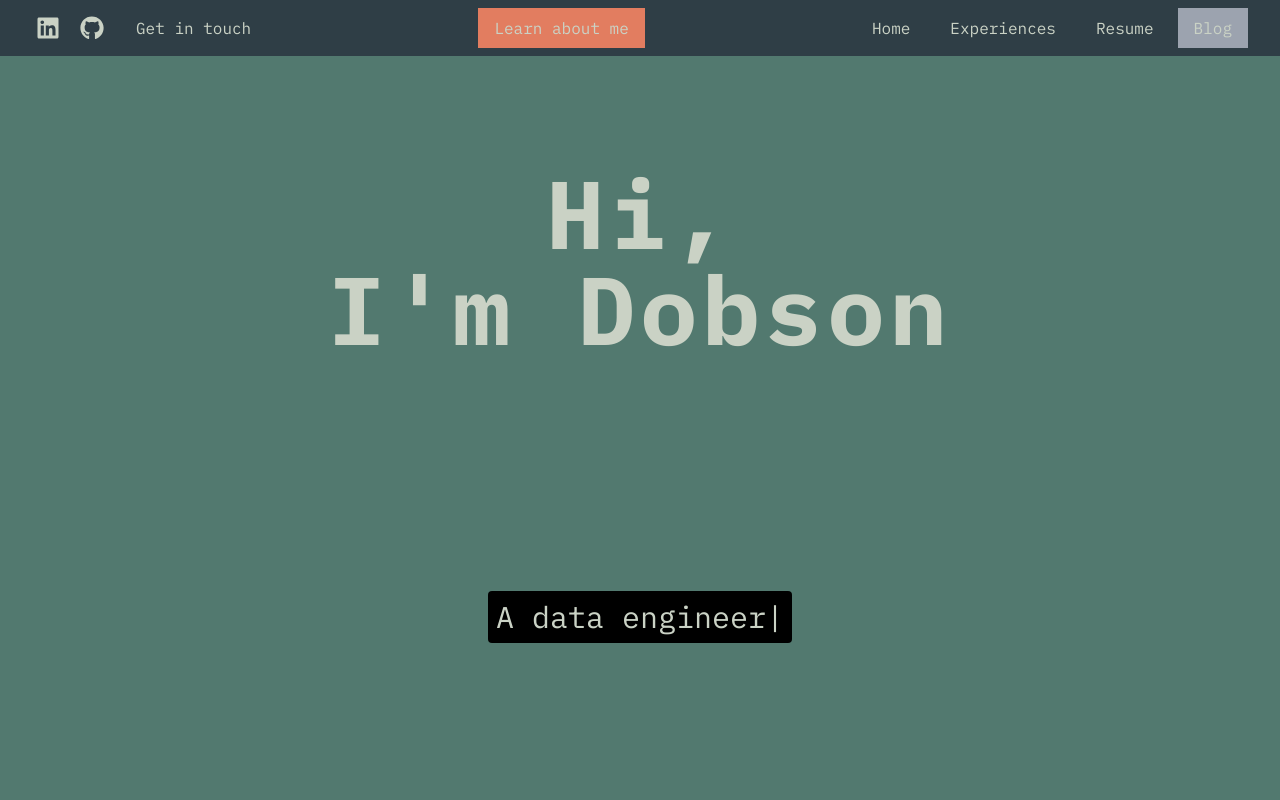
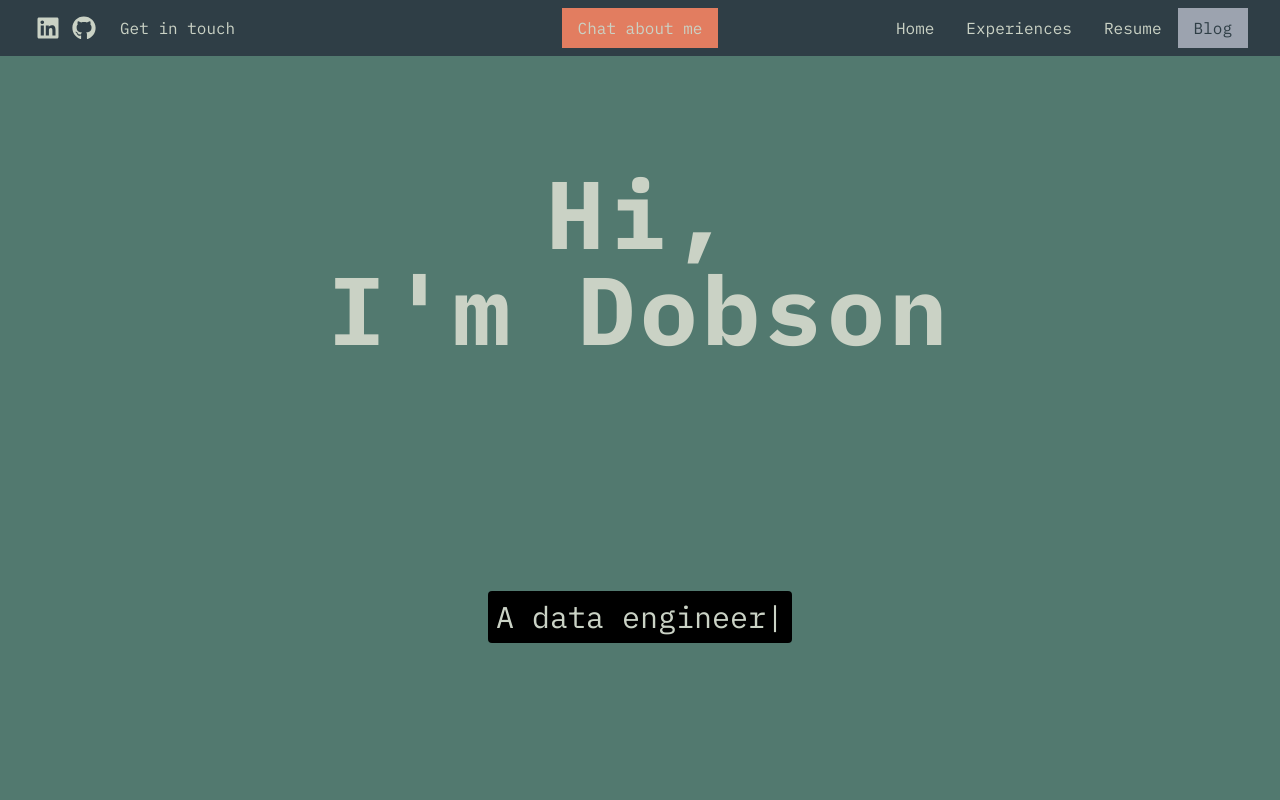
Before and after one commit to dobsonddev/dobsonddev-portfolio, a Next.js app: page / in a window 1280 px wide. Shown: the top 800 px of the page. Built offline with nearby package versions, Linux system fonts and the light colour scheme.

Commit message:
formatting changes

```diff
--- a/src/components/Home/Home.tsx
+++ b/src/components/Home/Home.tsx
@@ -30,7 +30,6 @@ function Home() {
             <div className="text-center mt-12 mx-auto">
                 <h1 className="text-4xl md:text-6xl lg:text-8xl font-extrabold tracking-wider text-light">
                     Hi, <br />
-                    {/* eslint-disable-next-line react/no-unescaped-entities */}
                     I'm Dobson
                 </h1>
             </div>
--- a/src/pages/index.tsx
+++ b/src/pages/index.tsx
@@ -32,21 +32,21 @@ const IndexPage = () => {
 
     return (
         <div className="bg-mid text-light">
-            <nav style={{top: isScrollingUp ? '0' : '-100%'}} className="z-20 text-light w-full flex justify-between items-center bg-dark transition-all duration-1000 fixed py-2 px-4 md:px-8">
-                <div className="flex items-center space-x-2">
+            <nav style={{ top: isScrollingUp ? '0' : '-100%' }} className="z-20 text-light w-full flex items-center bg-dark transition-all duration-1000 fixed py-2 px-4 md:px-8">
+                <div className="flex-1 flex items-center justify-start">
                     <a href="https://www.linkedin.com/in/dobson-dunavant/" target="_blank" rel="noopener noreferrer" className="inline-flex items-cznter px-1 transition-all duration-3000 hover:animate-wiggle"><FaLinkedin size="1.5em" /></a>
                     <a href="https://github.com/dobsonddev" target="_blank" rel="noopener noreferrer" className="inline-flex items-center px-2 transition-all duration-500 hover:animate-wiggle"><FaGithub size="1.5em" /></a>
                     <a href="#contact" className="hidden md:inline-flex hover:text-dark hover:bg-custom-orange px-4 py-2 transition-all duration-500 transform hover:-translate-y-1 hover:animate-wiggle">Get in touch</a>
                 </div>
-                <div className="flex items-center space-x-2">
-                    <a href="#chat" className="hover:text-dark bg-custom-orange hover:bg-light px-4 py-2 transition-all duration-500 transform hover:-translate-y-1 hover:animate-wiggle">Learn about me</a>
+                <div className="flex-1 flex justify-center">
+                    <a href="#chat" className="hover:text-dark bg-custom-orange hover:bg-light px-4 py-2 transition-all duration-500 transform hover:-translate-y-1 hover:animate-wiggle">Chat about me</a>
                 </div>
-                <div className="hidden md:flex items-center space-x-2">
+                <div className="flex-1 flex items-center justify-end">
                     <a href="#home" className="hover:text-dark hover:bg-light px-4 py-2 transition-all duration-500 transform hover:-translate-y-1 hover:animate-wiggle">Home</a>
                     <a href="#experiences" className="hover:text-dark hover:bg-light px-4 py-2 transition-all duration-500 transform hover:-translate-y-1 hover:animate-wiggle">Experiences</a>
                     <a href="#resume" className="hover:text-dark hover:bg-light px-4 py-2 transition-all duration-500 transform hover:-translate-y-1 hover:animate-wiggle">Resume</a>
                     {/*<a href="#projects" className="hover:text-dark hover:bg-light px-4 py-2 transition-all duration-500 transform hover:-translate-y-1 hover:animate-wiggle">Projects</a>*/}
-                    <a href="#blog" className="hover:text-dark bg-gray-400 hover:bg-light px-4 py-2 transition-all duration-500 transform hover:-translate-y-1 hover:animate-wiggle">Blog</a>
+                    <a href="#blog" className="hover:text-dark text-dark bg-gray-400 hover:bg-light px-4 py-2 transition-all duration-500 transform hover:-translate-y-1 hover:animate-wiggle">Blog</a>
                 </div>
                 {/* Mobile menu button here for smaller screens */}
             </nav>
```
